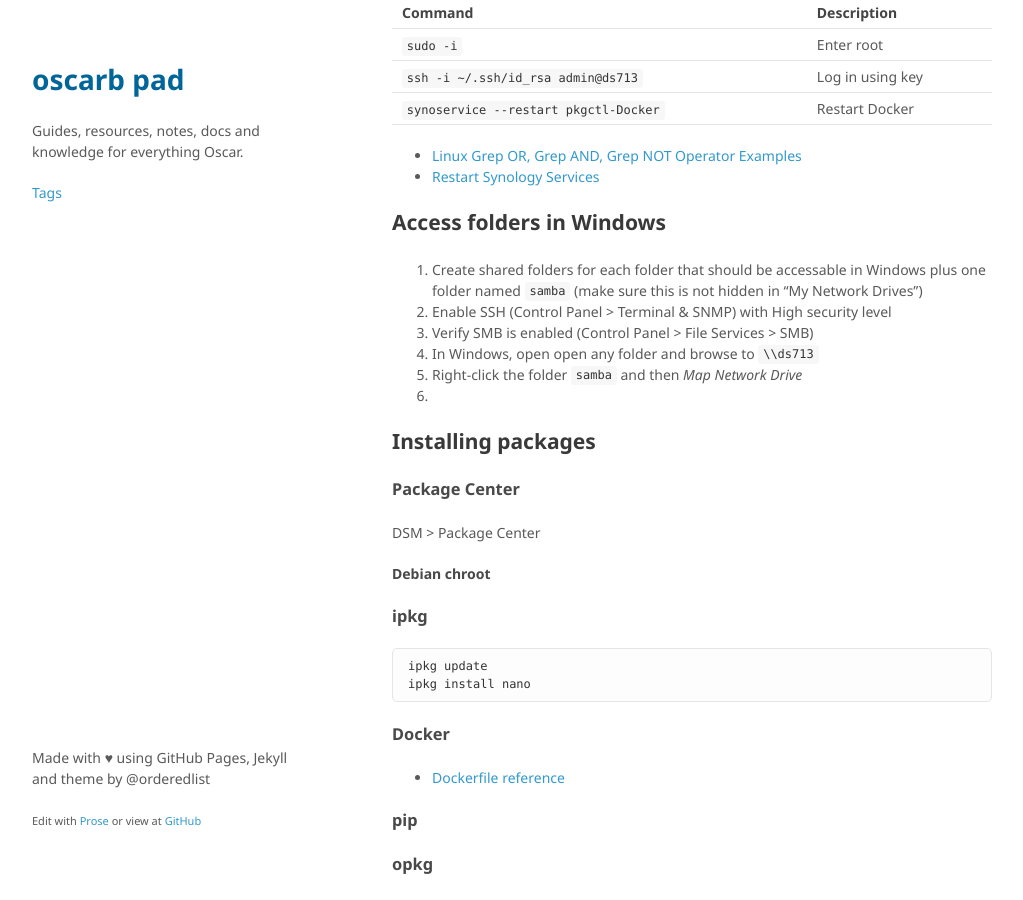
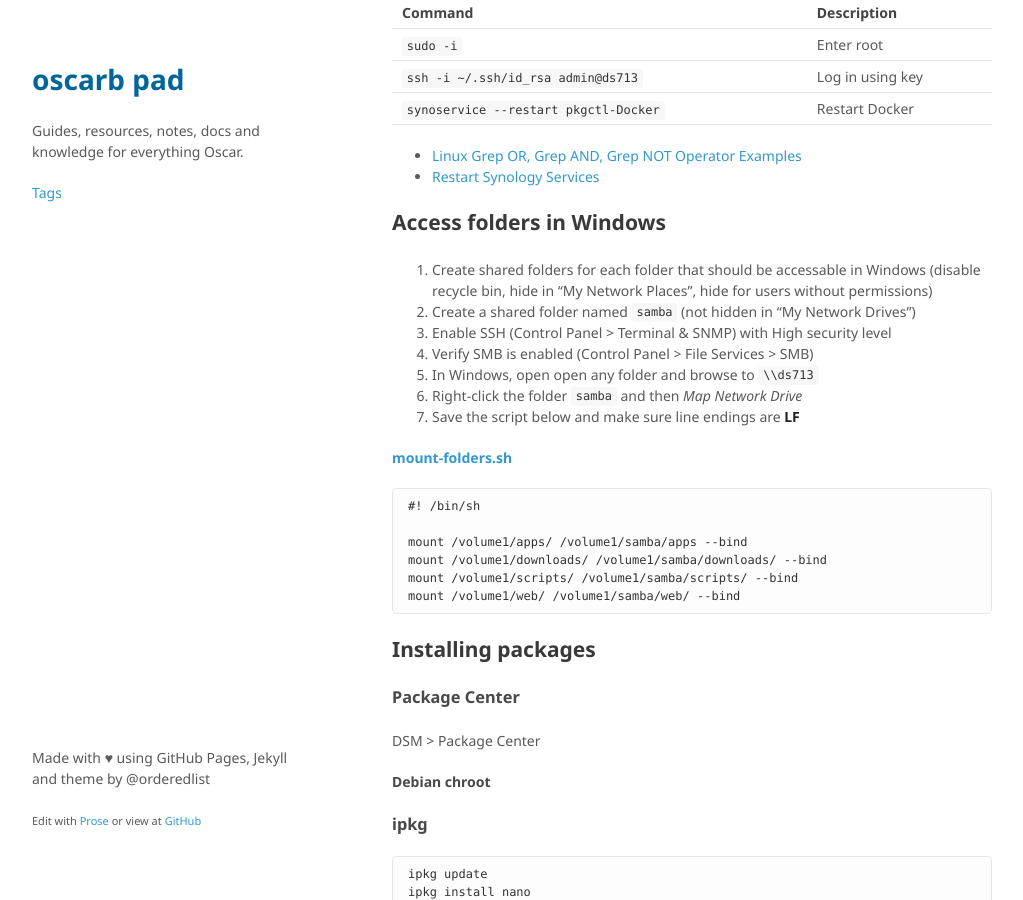
Before and after one commit to oscarb/pad, a Jekyll site: the page built from _docs/ds713.md, in a window 1280 px wide and 900 px high, scrolled down 1474 px. Shown: the whole window, without its empty margins (128-1151 px from the left). Built offline with Jekyll 4.4.1, drawn with Linux system fonts in a browser that asks for light colours; some web fonts are replaced.

Commit message:
Update ds713.md

````diff
--- a/_docs/ds713.md
+++ b/_docs/ds713.md
@@ -46,12 +46,24 @@ Command | Description
 
 ## Access folders in Windows
 
-1. Create shared folders for each folder that should be accessable in Windows plus one folder named `samba` (make sure this is not hidden in "My Network Drives")
-2. Enable SSH (Control Panel > Terminal & SNMP) with High security level
-3. Verify SMB is enabled (Control Panel > File Services > SMB)
-4. In Windows, open open any folder and browse to `\\ds713`
-5. Right-click the folder `samba` and then *Map Network Drive*
-6.
+1. Create shared folders for each folder that should be accessable in Windows (disable recycle bin, hide in "My Network Places", hide for users without permissions)
+2. Create a shared folder named `samba` (not hidden in "My Network Drives")
+3. Enable SSH (Control Panel > Terminal & SNMP) with High security level
+4. Verify SMB is enabled (Control Panel > File Services > SMB)
+5. In Windows, open open any folder and browse to `\\ds713`
+6. Right-click the folder `samba` and then *Map Network Drive*
+7. Save the script below and make sure line endings are **LF**
+
+
+**mount-folders.sh**
+```
+#! /bin/sh
+
+mount /volume1/apps/ /volume1/samba/apps --bind
+mount /volume1/downloads/ /volume1/samba/downloads/ --bind
+mount /volume1/scripts/ /volume1/samba/scripts/ --bind
+mount /volume1/web/ /volume1/samba/web/ --bind
+```
 
 
 
````
